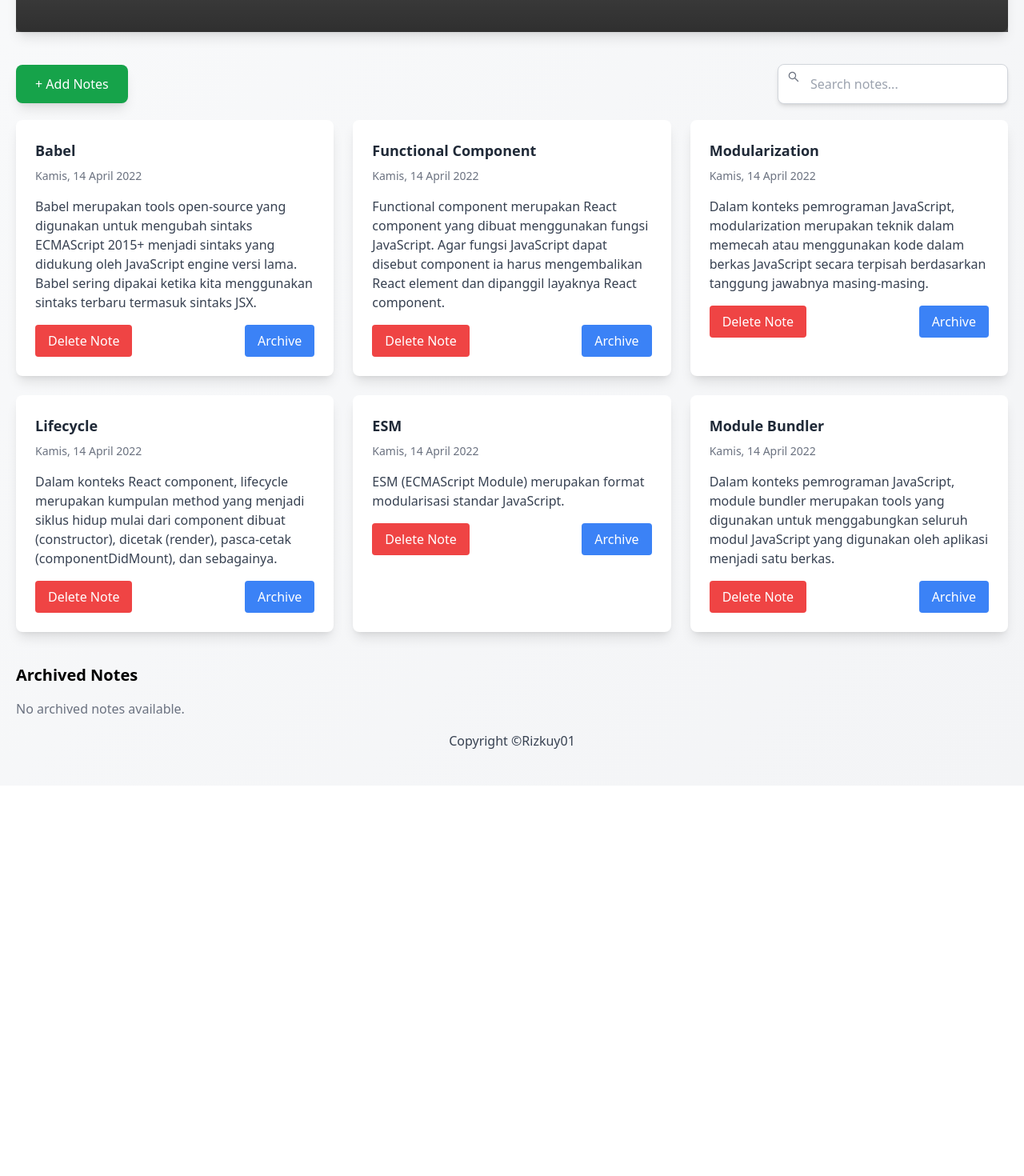
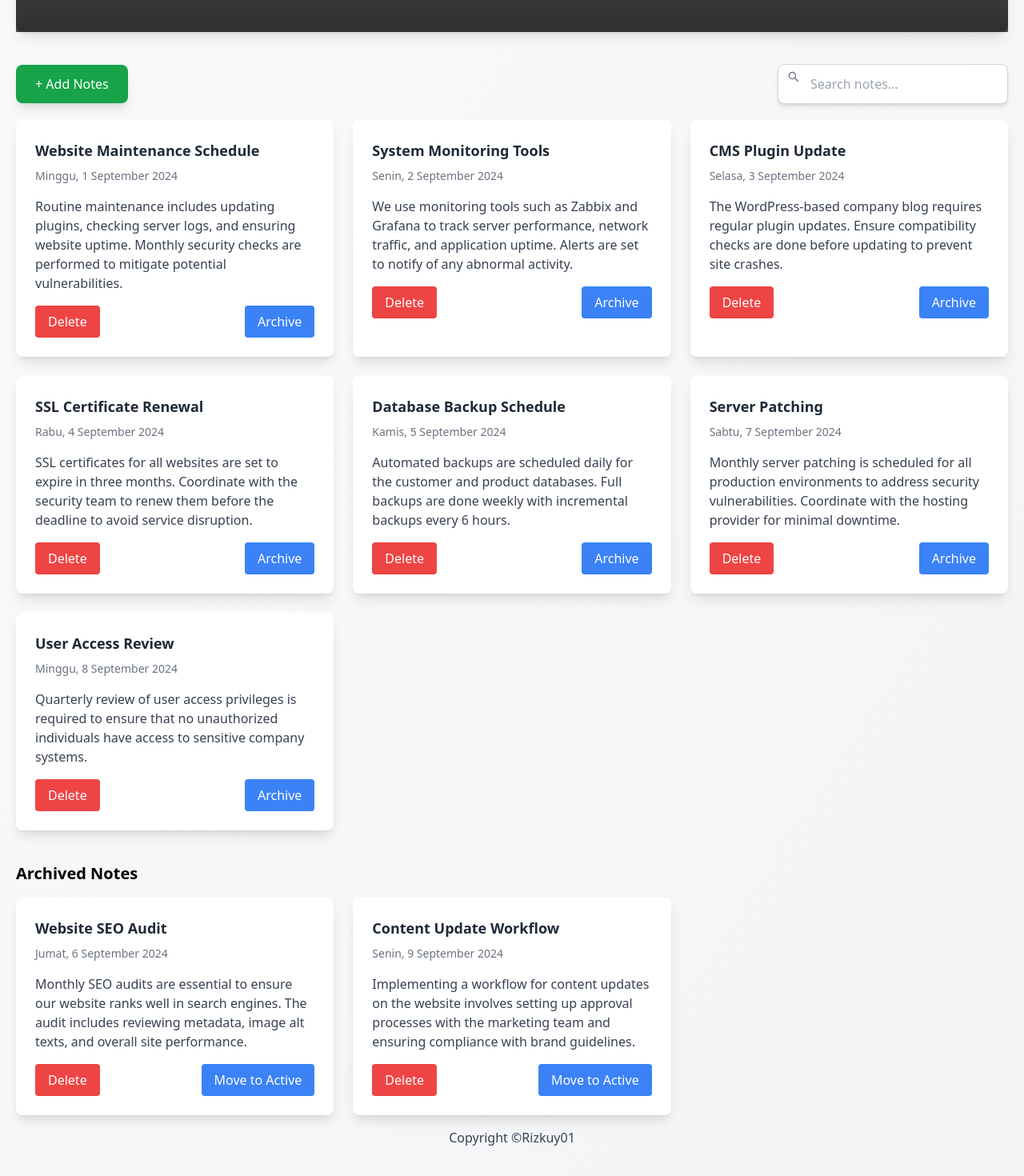
Before and after one commit to Rizkuy01/notes-app, a React (Create React App) app: page / in a window 1280 px wide. Shown: the part 460-1930 px from the top of the page at 80% size. Before the commit the page ends 1442 px from the top, so only its background shows below. Built offline with nearby package versions, Linux system fonts and the light colour scheme; grey boxes are pictures that could not be loaded; the HTML template or start-up script is replaced by a standard one.

Commit message:
updated list button

```diff
--- a/src/App.js
+++ b/src/App.js
@@ -1,11 +1,11 @@
 import React, { useState } from 'react';
 import NoteList from './component/NoteList';
 import NoteFormModal from './component/NoteForm';
+import Footer from './component/Footer';
 import { getInitialData } from './utilities/data';
 import HeroImage from './aset/hero.png';
 import Swal from 'sweetalert2';
 import { AiOutlineSearch } from 'react-icons/ai';
-import Footer from './component/Footer';
 
 function App() {
   // state data
@@ -69,7 +69,7 @@ function App() {
         />
         <div className="absolute top-0 left-0 w-full h-full bg-gradient-to-t from-black/70 to-transparent flex items-center justify-center">
           <div className="text-center text-white">
-            <h1 className="text-4xl font-bold mb-2">Notes App</h1>
+            <h1 className="text-4xl font-bold mb-2 opacity-80">Notes App</h1>
             <p className="text-lg">Wrote anything you think here!</p>
           </div>
         </div>
--- a/src/component/NoteForm.jsx
+++ b/src/component/NoteForm.jsx
@@ -6,7 +6,7 @@ function NoteFormModal({ setNotes, setIsModalOpen }) {
     const [body, setBody] = useState('');
     const [charCount, setCharCount] = useState(50);
 
-    // initiation id
+    // initiation submit
     const handleSubmit = (e) => {
         e.preventDefault();
         const newNote = {
@@ -29,7 +29,7 @@ function NoteFormModal({ setNotes, setIsModalOpen }) {
         });
     };
 
-    // limitation notes title
+    // limitation notes title character
     const handleTitleChange = (e) => {
         const value = e.target.value;
         if (value.length <= 50) {
--- a/src/component/NoteList.jsx
+++ b/src/component/NoteList.jsx
@@ -17,7 +17,7 @@ function NoteList({ notes, onDeleteNote, onToggleArchive, isArchived }) {
                                     className="px-4 py-2 bg-red-500 text-white rounded hover:bg-red-600 transition-colors"
                                     onClick={() => onDeleteNote(note.id)}
                                 >
-                                    Delete Note
+                                    Delete
                                 </button>
                                 <button
                                     className="px-4 py-2 bg-blue-500 text-white rounded hover:bg-blue-600 transition-colors"
--- a/src/utilities/data.js
+++ b/src/utilities/data.js
@@ -1,45 +1,66 @@
 const getInitialData = () => ([
   {
     id: 1,
-    title: "Babel",
-    body: "Babel merupakan tools open-source yang digunakan untuk mengubah sintaks ECMAScript 2015+ menjadi sintaks yang didukung oleh JavaScript engine versi lama. Babel sering dipakai ketika kita menggunakan sintaks terbaru termasuk sintaks JSX.",
-    createdAt: '2022-04-14T04:27:34.572Z',
+    title: "Website Maintenance Schedule",
+    body: "Routine maintenance includes updating plugins, checking server logs, and ensuring website uptime. Monthly security checks are performed to mitigate potential vulnerabilities.",
+    createdAt: '2024-09-01T10:15:00.000Z',
     archived: false,
   },
   {
     id: 2,
-    title: "Functional Component",
-    body: "Functional component merupakan React component yang dibuat menggunakan fungsi JavaScript. Agar fungsi JavaScript dapat disebut component ia harus mengembalikan React element dan dipanggil layaknya React component.",
-    createdAt: '2022-04-14T04:27:34.572Z',
+    title: "System Monitoring Tools",
+    body: "We use monitoring tools such as Zabbix and Grafana to track server performance, network traffic, and application uptime. Alerts are set to notify of any abnormal activity.",
+    createdAt: '2024-09-02T12:45:00.000Z',
     archived: false,
   },
   {
     id: 3,
-    title: "Modularization",
-    body: "Dalam konteks pemrograman JavaScript, modularization merupakan teknik dalam memecah atau menggunakan kode dalam berkas JavaScript secara terpisah berdasarkan tanggung jawabnya masing-masing.",
-    createdAt: '2022-04-14T04:27:34.572Z',
+    title: "CMS Plugin Update",
+    body: "The WordPress-based company blog requires regular plugin updates. Ensure compatibility checks are done before updating to prevent site crashes.",
+    createdAt: '2024-09-03T08:30:00.000Z',
     archived: false,
   },
   {
     id: 4,
-    title: "Lifecycle",
-    body: "Dalam konteks React component, lifecycle merupakan kumpulan method yang menjadi siklus hidup mulai dari component dibuat (constructor), dicetak (render), pasca-cetak (componentDidMount), dan sebagainya. ",
-    createdAt: '2022-04-14T04:27:34.572Z',
+    title: "SSL Certificate Renewal",
+    body: "SSL certificates for all websites are set to expire in three months. Coordinate with the security team to renew them before the deadline to avoid service disruption.",
+    createdAt: '2024-09-04T09:00:00.000Z',
     archived: false,
   },
   {
     id: 5,
-    title: "ESM",
-    body: "ESM (ECMAScript Module) merupakan format modularisasi standar JavaScript.",
-    createdAt: '2022-04-14T04:27:34.572Z',
+    title: "Database Backup Schedule",
+    body: "Automated backups are scheduled daily for the customer and product databases. Full backups are done weekly with incremental backups every 6 hours.",
+    createdAt: '2024-09-05T14:20:00.000Z',
     archived: false,
   },
   {
     id: 6,
-    title: "Module Bundler",
-    body: "Dalam konteks pemrograman JavaScript, module bundler merupakan tools yang digunakan untuk menggabungkan seluruh modul JavaScript yang digunakan oleh aplikasi menjadi satu berkas.",
-    createdAt: '2022-04-14T04:27:34.572Z',
+    title: "Website SEO Audit",
+    body: "Monthly SEO audits are essential to ensure our website ranks well in search engines. The audit includes reviewing metadata, image alt texts, and overall site performance.",
+    createdAt: '2024-09-06T11:40:00.000Z',
+    archived: true,
+  },
+  {
+    id: 7,
+    title: "Server Patching",
+    body: "Monthly server patching is scheduled for all production environments to address security vulnerabilities. Coordinate with the hosting provider for minimal downtime.",
+    createdAt: '2024-09-07T15:10:00.000Z',
     archived: false,
+  },
+  {
+    id: 8,
+    title: "User Access Review",
+    body: "Quarterly review of user access privileges is required to ensure that no unauthorized individuals have access to sensitive company systems.",
+    createdAt: '2024-09-08T13:50:00.000Z',
+    archived: false,
+  },
+  {
+    id: 9,
+    title: "Content Update Workflow",
+    body: "Implementing a workflow for content updates on the website involves setting up approval processes with the marketing team and ensuring compliance with brand guidelines.",
+    createdAt: '2024-09-09T17:00:00.000Z',
+    archived: true,
   },
 ]);
 
```
Also changed, not shown: 1 other file (tests, documents, lock files or other folders).
